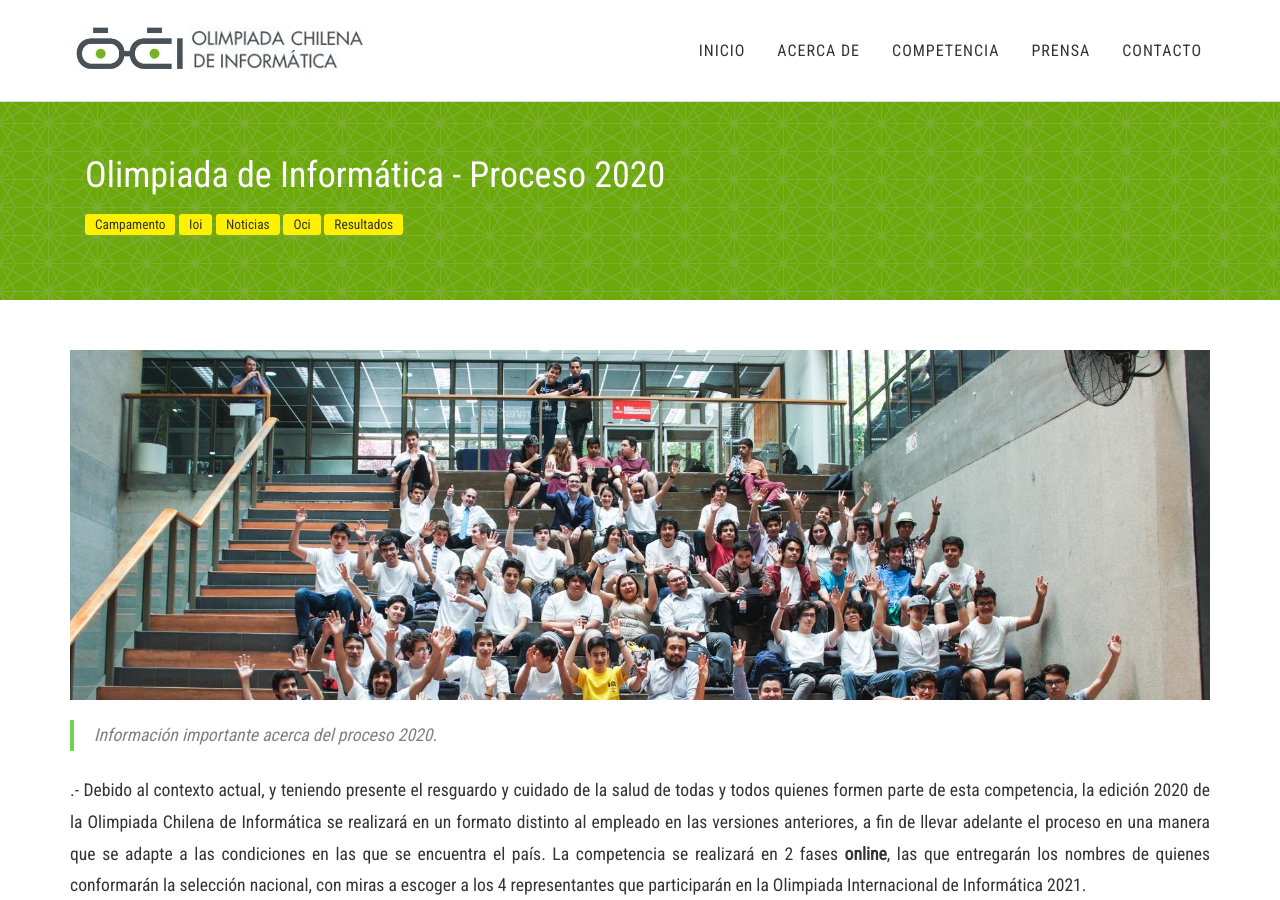
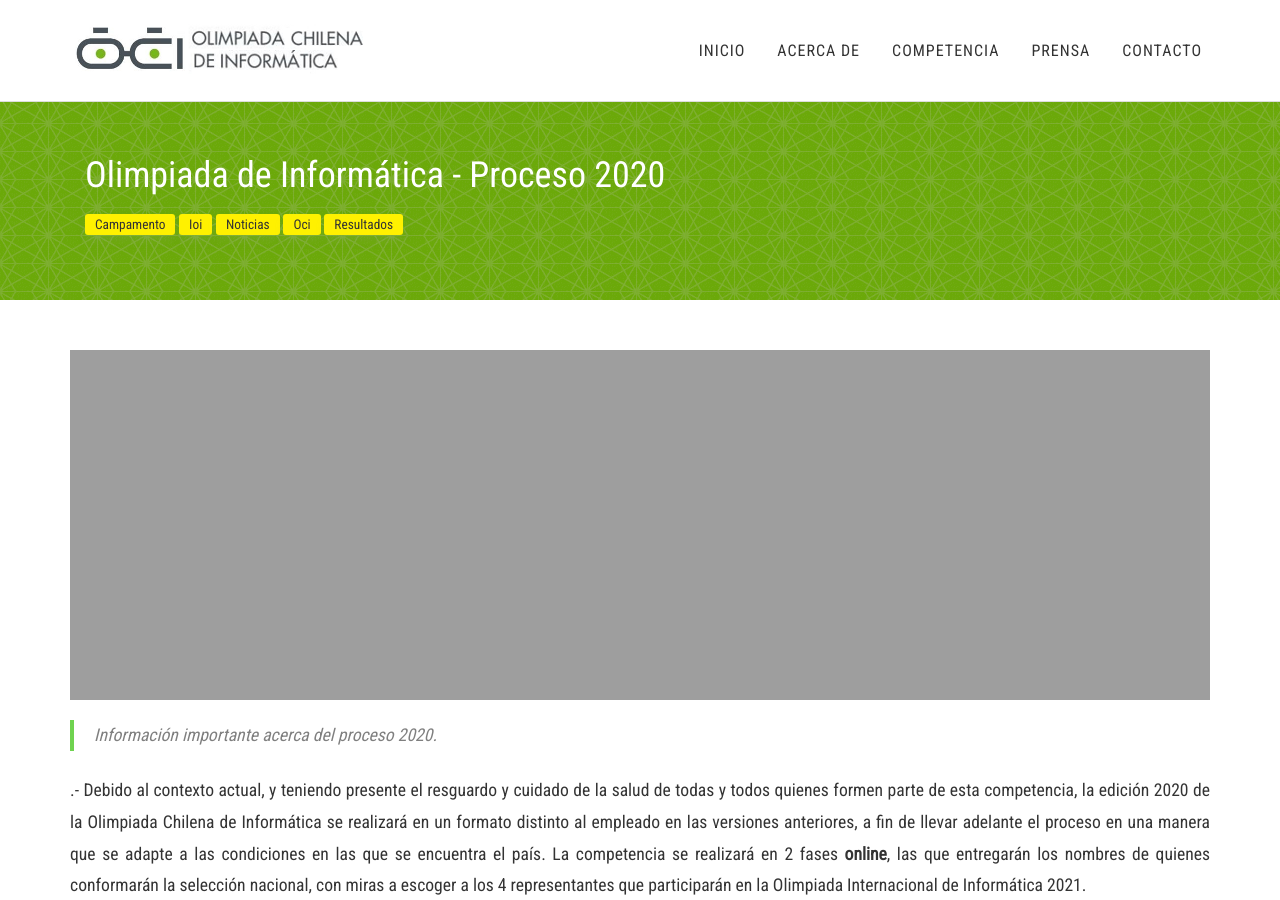
Before and after one commit to OCIoficial/ocioficial.github.io, a Jekyll site: the page built from _posts/2020-09-14-oci-proceso-2020.md, in a window 1280 px wide and 900 px high. Built offline with Jekyll 4.4.1, drawn with Linux system fonts in a browser that asks for light colours; comment, search, counter and statistics services are not loaded.

Commit message:
Actualización imágenes noticias

```diff
--- a/_posts/2020-09-14-oci-proceso-2020.md
+++ b/_posts/2020-09-14-oci-proceso-2020.md
@@ -2,8 +2,8 @@
 layout: post
 title:  "Olimpiada de Informática - Proceso 2020"
 categories: [ noticias, oci, campamento, ioi, resultados ]
-image: olimpiada-de-informatica.jpg
-thumbnail: olimpiada-de-informatica.jpg
+image: final-nacional-santiago-2019-4.jpg
+thumbnail: final-nacional-santiago-2019-4.jpg
 ---
 
 > Información importante acerca del proceso 2020.
```
